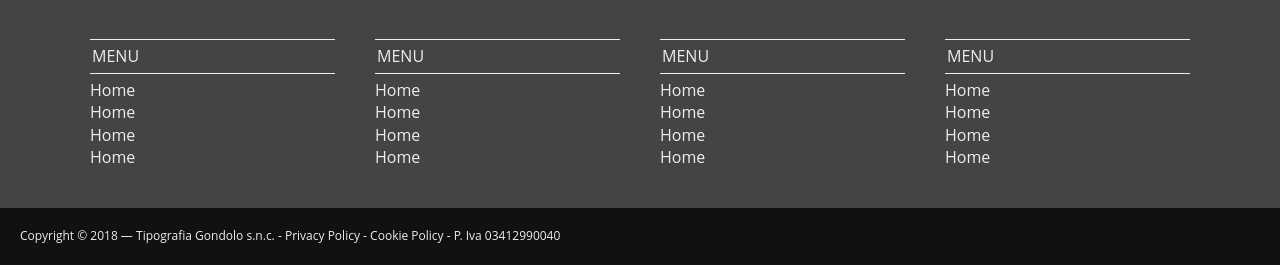
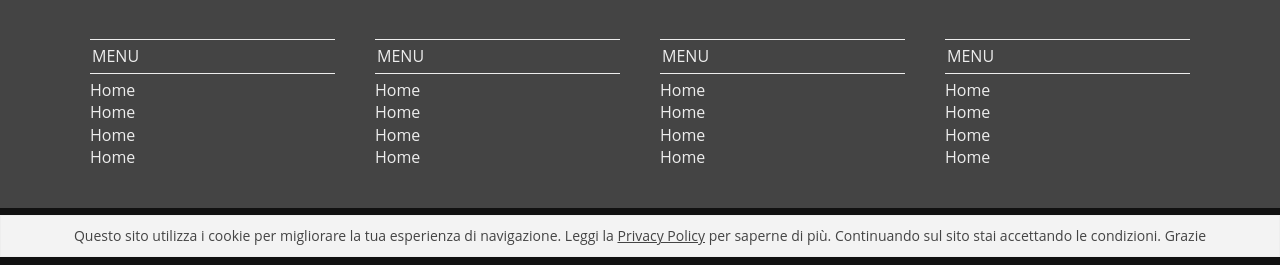
Before and after one commit to fabio-gond/firstBoilerplate, a PHP site: page / in a window 1280 px wide. Shown: the part 543-808 px from the top of the page. Run offline with PHP 8.4, Linux system fonts and the light colour scheme.

Commit message:
Add the Cookie Bar component
add docReady.js

```diff
--- a/assets/css/main.css
+++ b/assets/css/main.css
@@ -1188,3 +1188,22 @@ body {
   text-transform: uppercase;
   border-bottom: 1px solid #ededed;
   border-top: 1px solid #ededed; }
+
+/* CSS Document */
+/* Informativa Cookie
+------------------------------------------------------------------ */
+/* line 4, ../sass/components/_cookie-bar.scss */
+.cookie-bar {
+  text-align: center;
+  background: #f3f3f3;
+  border: 1px solid #eee;
+  width: 100%;
+  padding: 10px;
+  position: fixed;
+  bottom: 0;
+  margin: 0 auto;
+  z-index: 300;
+  font-size: 14px; }
+  /* line 16, ../sass/components/_cookie-bar.scss */
+  .cookie-bar a {
+    text-decoration: underline; }
--- a/assets/sass/abstracts/_variables.scss
+++ b/assets/sass/abstracts/_variables.scss
@@ -88,6 +88,6 @@ $base-url: '/assets/' !default;
 $layers: (
   'base': 0,
   'navigation': 100,
-  'popup': 200,
+  'modal': 200,
   'alert': 300
 ) !default;
--- /dev/null
+++ b/assets/sass/components/_cookie-bar.scss
@@ -0,0 +1,19 @@
+/* Informativa Cookie
+------------------------------------------------------------------ */
+
+.cookie-bar{
+  //display:none;
+  text-align:center;
+  background:#f3f3f3;
+  border:1px solid #eee;
+  width: 100%;
+  padding:10px;
+  position:fixed;
+  bottom:0;
+  margin:0 auto;
+  z-index:map-get($layers, "alert");
+  font-size:14px;
+  a{
+    text-decoration: underline;
+  }
+}
--- /dev/null
+++ b/assets/sass/components/_modal.scss
@@ -0,0 +1 @@
+/* CSS Document */
--- a/assets/sass/main.scss
+++ b/assets/sass/main.scss
@@ -26,7 +26,9 @@
 
 // 5. Components
 @import
-  'components/button';
+  'components/button',
+  'components/modal',
+  'components/cookie-bar';
 
 // 6. Page-specific styles
 @import
--- /dev/null
+++ b/includes/partials/cookie-bar.html
@@ -0,0 +1,21 @@
+<p class="cookie-bar">
+  Questo sito utilizza i cookie per migliorare la tua esperienza di navigazione. Leggi la <a href="privacy-policy.php">Privacy Policy</a> per saperne di più. Continuando sul sito stai accettando le condizioni. Grazie
+</p>
+<script type="text/javascript">
+  docReady(function() {
+    var cookieBar = document.querySelector(".cookie-bar");
+    cookieBar.addEventListener("click", function(o){
+      o.stopPropagation()
+    });
+
+//    $("#boxinfocookie").click(function(o){
+//    o.stopPropagation()}),
+//    $("body").click(function(o){
+//    "block"==$("#boxinfocookie").css("display") && $("#boxinfocookie").css("display","none")}),
+//    $(document).scroll(function(){"block"==$("#boxinfocookie").css("display") && $("#boxinfocookie").css("display","none")})
+  });
+
+//if(!botCheck()){
+//  $("#boxinfocookie").css("display","block");
+//}
+</script>
--- /dev/null
+++ b/includes/partials/end-scripts.php
@@ -0,0 +1,7 @@
+<!--
+  Scripts to be added before the body closing tag of every pages
+-->
+
+
+<script src="assets/js/base.js?t=<?php echo time(); ?>"></script>
+<script src="https://cdn.polyfill.io/v2/polyfill.min.js"></script>
--- a/index.php
+++ b/index.php
@@ -13,9 +13,17 @@
   <main class="content">
 
   </main>
-  <?php include "includes/partials/footer.php"; ?>
-  <script src="assets/js/base.js?t=<?php echo time(); ?>"></script>
-  <script src="https://cdn.polyfill.io/v2/polyfill.min.js"></script>
+  <script src="assets/js/vendor/docready.js"></script>
+  <?php
+    // Footer
+    include "includes/partials/footer.php";
+
+    // Cookie Bar
+    include "includes/partials/cookie-bar.html";
+
+    // Javascript at the end of the body
+    include "includes/partials/end-scripts.php";
+  ?>
 </body>
 
 </html>
```
Also changed, not shown: assets/js/vendor/docready.js (added).
